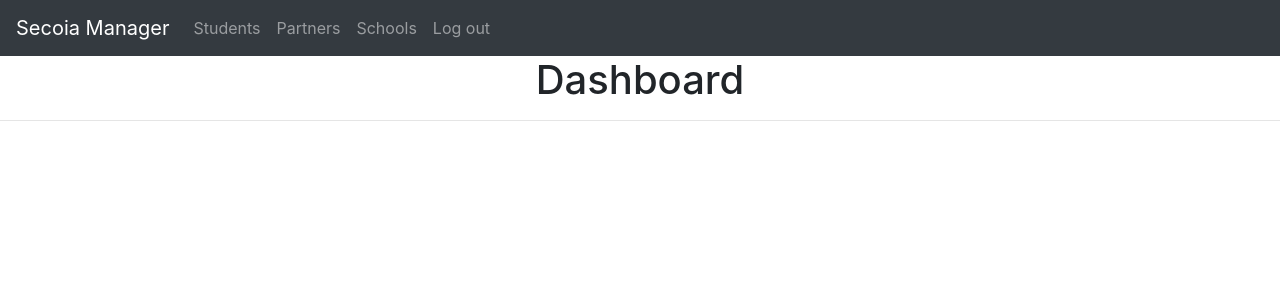
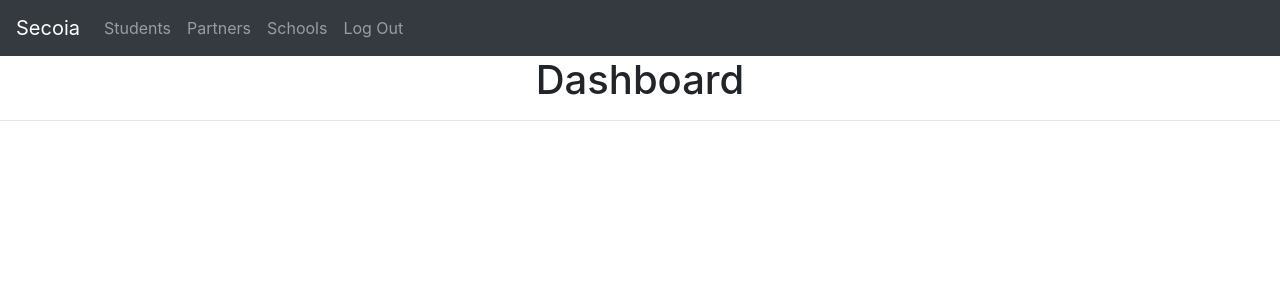
Before and after one commit to RGarbulha/secoia-app, a React (Create React App) app: page / in a window 1280 px wide. Shown: the top 300 px of the page. Built offline with nearby package versions, Linux system fonts and the light colour scheme.

Commit message:
header fixed

```diff
--- a/package.json
+++ b/package.json
@@ -21,8 +21,10 @@
         "@types/redux": "^3.6.0",
         "@types/redux-thunk": "^2.1.0",
         "axios": "^0.19.2",
+        "bootstrap": "^4.5.0",
         "moment": "^2.27.0",
         "react": "^16.13.1",
+        "react-bootstrap": "^1.2.2",
         "react-dom": "^16.13.1",
         "react-moment": "^0.9.7",
         "react-redux": "^7.2.0",
--- a/src/components/Header/Header.tsx
+++ b/src/components/Header/Header.tsx
@@ -1,21 +1,34 @@
 import React from 'react'
 import { Link } from 'react-router-dom';
+import {Navbar, Nav, Form, FormControl, Button} from 'react-bootstrap';
 
 export default function Header() {
     return (
-        <nav className="navbar navbar-expand-lg navbar-dark  bg-dark ">
-            <Link className="navbar-brand" to="/">Secoia Manager</Link>
-            <button className="navbar-toggler" type="button" data-toggle="collapse" data-target="/navbarNavAltMarkup" aria-controls="navbarNavAltMarkup" aria-expanded="false" aria-label="Toggle navigation">
-                <span className="navbar-toggler-icon"></span>
-            </button>
-            <div className="collapse navbar-collapse" id="navbarNavAltMarkup">
-                <div className="navbar-nav">
-                    <Link className="nav-item nav-link" to="/students">Students</Link>
-                    <Link className="nav-item nav-link" to="/partners">Partners</Link>
-                    <Link className="nav-item nav-link" to="/schools">Schools</Link>
-                    <Link className="nav-item nav-link" to="/logout" >Log out</Link>
-                </div>
-            </div>
-        </nav>
+        // <nav className="navbar navbar-expand-lg navbar-dark  bg-dark ">
+        //     <Link className="navbar-brand" to="/">Secoia Manager</Link>
+        //     <button className="navbar-toggler" type="button" data-toggle="collapse" data-target="/navbarNavAltMarkup" aria-controls="navbarNavAltMarkup" aria-expanded="false" aria-label="Toggle navigation">
+        //         <span className="navbar-toggler-icon"></span>
+        //     </button>
+        //     <div className="collapse navbar-collapse" id="navbarNavAltMarkup">
+        //         <div className="navbar-nav">
+        //             <Link className="nav-item nav-link" to="/students">Students</Link>
+        //             <Link className="nav-item nav-link" to="/partners">Partners</Link>
+        //             <Link className="nav-item nav-link" to="/schools">Schools</Link>
+        //             <Link className="nav-item nav-link" to="/logout" >Log out</Link>
+        //         </div>
+        //     </div>
+        // </nav>
+  <Navbar bg="dark" variant="dark" expand="lg">
+    <Navbar.Brand href="/">Secoia</Navbar.Brand>
+    <Navbar.Toggle aria-controls="basic-navbar-nav" />
+    <Navbar.Collapse id="basic-navbar-nav">
+    <Nav className="mr-auto">
+      <Nav.Link href="/students">Students</Nav.Link>
+      <Nav.Link href="/partners">Partners</Nav.Link>
+      <Nav.Link href="/schools">Schools</Nav.Link>
+      <Nav.Link href="/logout">Log Out</Nav.Link>
+    </Nav>
+    </Navbar.Collapse>
+  </Navbar>
     )
 }
```
Also changed, not shown: 14 other files (tests, documents, lock files or other folders).
